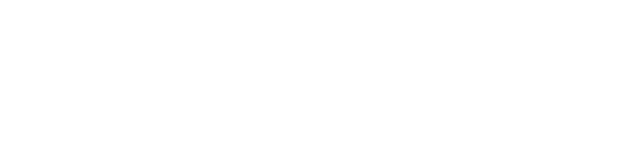
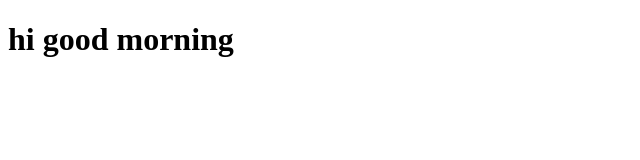
Before and after one commit to HARIP9080/project1, a plain HTML site: page index.html in a window 1280 px wide. Shown: the whole page, without its empty margins (0-640 px from the left). Drawn offline with Linux system fonts and the light colour scheme.

Commit message:
Update  the h1 tag

```diff
--- a/index.html
+++ b/index.html
@@ -6,6 +6,7 @@
     <title>Document</title>
 </head>
 <body>
+    <h1>hi good morning</h1>
 
 </body>
 </html>
```
